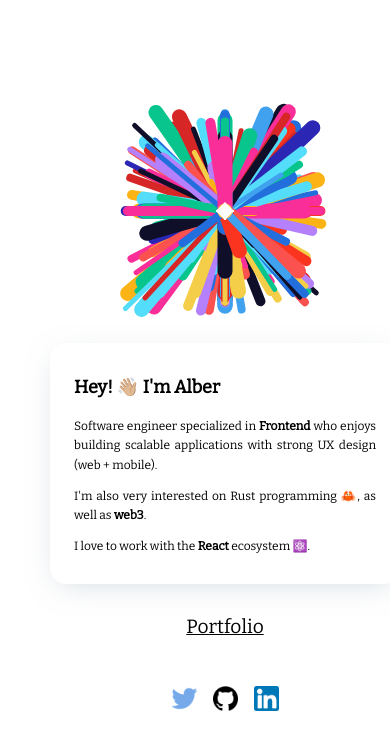
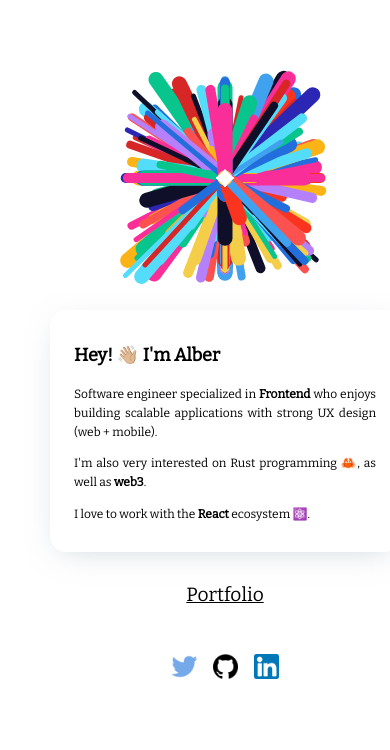
Before and after one commit to AlberErre/portfolio, a Next.js app: page / in a window 390 px wide. Shown: the top 750 px of the page. Built offline with nearby package versions, Linux system fonts and the light colour scheme.

Commit message:
feat: update animations

```diff
--- a/components/Portfolio/CompanyInfoCard.module.css
+++ b/components/Portfolio/CompanyInfoCard.module.css
@@ -1,6 +1,7 @@
 .card {
   width: 600px !important;
   padding: 32px !important;
+  animation-duration: calc(var(--animate-duration) * 0.75);
 }
 
 .card p {
--- a/components/Portfolio/CompanyInfoCard.tsx
+++ b/components/Portfolio/CompanyInfoCard.tsx
@@ -16,7 +16,7 @@ export type CompanyInfoCardProps = {
 export const CompanyInfoCard = ({
   data: { name, image, description, dates, techStack, link, position },
 }: CompanyInfoCardProps) => {
-  const classes = [styles.card, "animate__bounceIn"].join(" ");
+  const classes = [styles.card, "animate__fadeIn"].join(" ");
 
   const techTags = techStack.map((tech) => <Tag key={tech}>{tech}</Tag>);
 
--- a/pages/index.tsx
+++ b/pages/index.tsx
@@ -5,15 +5,18 @@ import { SocialLinks } from "../components/Home/SocialLinks";
 import Link from "next/link";
 import { Hello } from "../components/Home/Hello";
 import { Art } from "../components/Home/Art";
+import "animate.css";
 
 const Home: NextPage = () => {
+  const mainClasses = [styles.main, "animate__fadeIn"].join(" ");
+
   return (
     <div className={styles.container}>
       <Head>
         <title>Alberto Ruiz</title>
       </Head>
 
-      <main className={styles.main}>
+      <main className={mainClasses}>
         <Art />
 
         <h1 className={styles.hiddenTitle}>Alberto Ruiz</h1>
--- a/styles/Common.module.css
+++ b/styles/Common.module.css
@@ -21,6 +21,7 @@
   flex-direction: column;
   justify-content: center;
   align-items: center;
+  animation-duration: calc(var(--animate-duration) * 0.75);
 }
 
 .title {
@@ -43,6 +44,11 @@
 }
 
 @media (max-width: 600px) {
+  .main {
+    justify-content: flex-start;
+    padding-bottom: 0;
+  }
+
   .navigationLink {
     font-size: 1.2rem;
   }
```
Also changed, not shown: pages/portfolio/index.tsx (+3 -6 lines).
